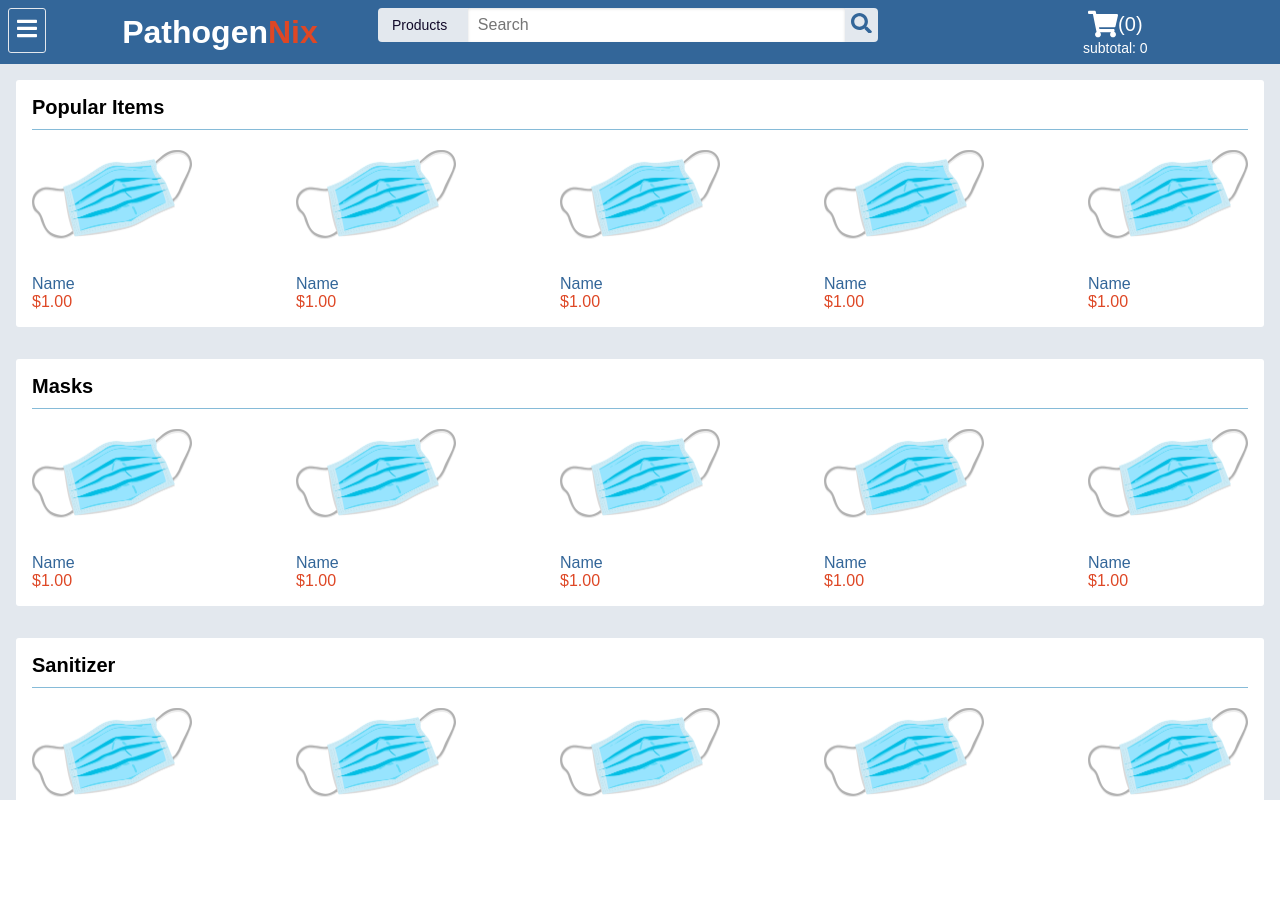
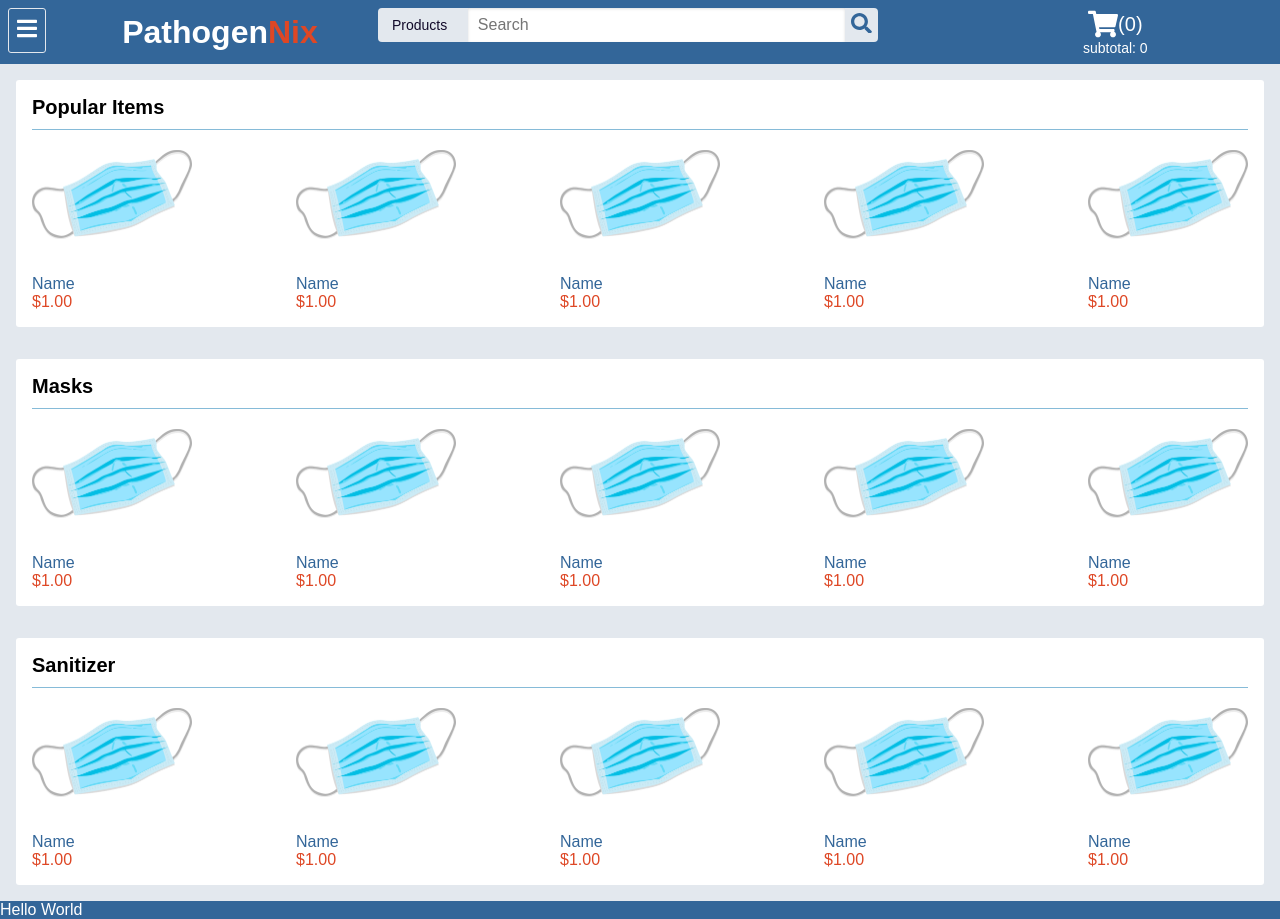
Before and after one commit to SuperCoolFrog/pathogennix, a React (Create React App) app: page / in a window 1280 px wide. Before the commit the page ends 800 px from the top, so only its background shows below. Built offline with nearby package versions, Linux system fonts and the light colour scheme.

Commit message:
Fix layout scroll

```diff
--- /dev/null
+++ b/src/components/Footer/Footer.tsx
@@ -0,0 +1,10 @@
+import React from 'react';
+import styles from './footer.module.scss';
+
+const Footer = () => {
+  return (<footer className={styles.footerContainer}>
+    Hello World
+  </footer>);
+};
+
+export default Footer;
--- /dev/null
+++ b/src/components/Footer/footer.module.scss
@@ -0,0 +1,7 @@
+@import "../../styles/theme.scss";
+
+.footerContainer {
+  width: 100%;
+  background-color: $theme-primary;
+  color: $theme-white;
+}
--- a/src/pages/Home/Home.tsx
+++ b/src/pages/Home/Home.tsx
@@ -4,7 +4,7 @@ import { useSelector, useDispatch } from 'react-redux';
 import { inventoryStateSelector } from '../../store/inventory/inventory-selector';
 import { getItems } from '../../store/inventory/inventory-thunks';
 import ItemList from '../../components/ItemList/ItemList';
-
+import Footer from '../../components/Footer/Footer';
 
 const Home = () => {
   const dispatch = useDispatch();
@@ -36,6 +36,9 @@ const Home = () => {
         <ItemList header="Sanitizer" items={inventoryItems} />
       </div>
     </div>
+    <div className={"pure-u-1"}>
+      <Footer />
+    </div>
   </section>);
 };
 
--- a/src/pages/Layout/layout.module.scss
+++ b/src/pages/Layout/layout.module.scss
@@ -2,7 +2,7 @@
 @import '../../styles/media-breakpoints.scss';
 
 .main {
-    height: 100vh;
+    // height: 100vh;
     overflow-y: hidden;
     z-index: 1;
     background-color: $theme-background;
@@ -29,7 +29,5 @@
 
 .contentContainer {
     z-index: 0;
-    height: 92vh;
     overflow-y: auto;
-    margin-bottom: 5em;
 }
```
